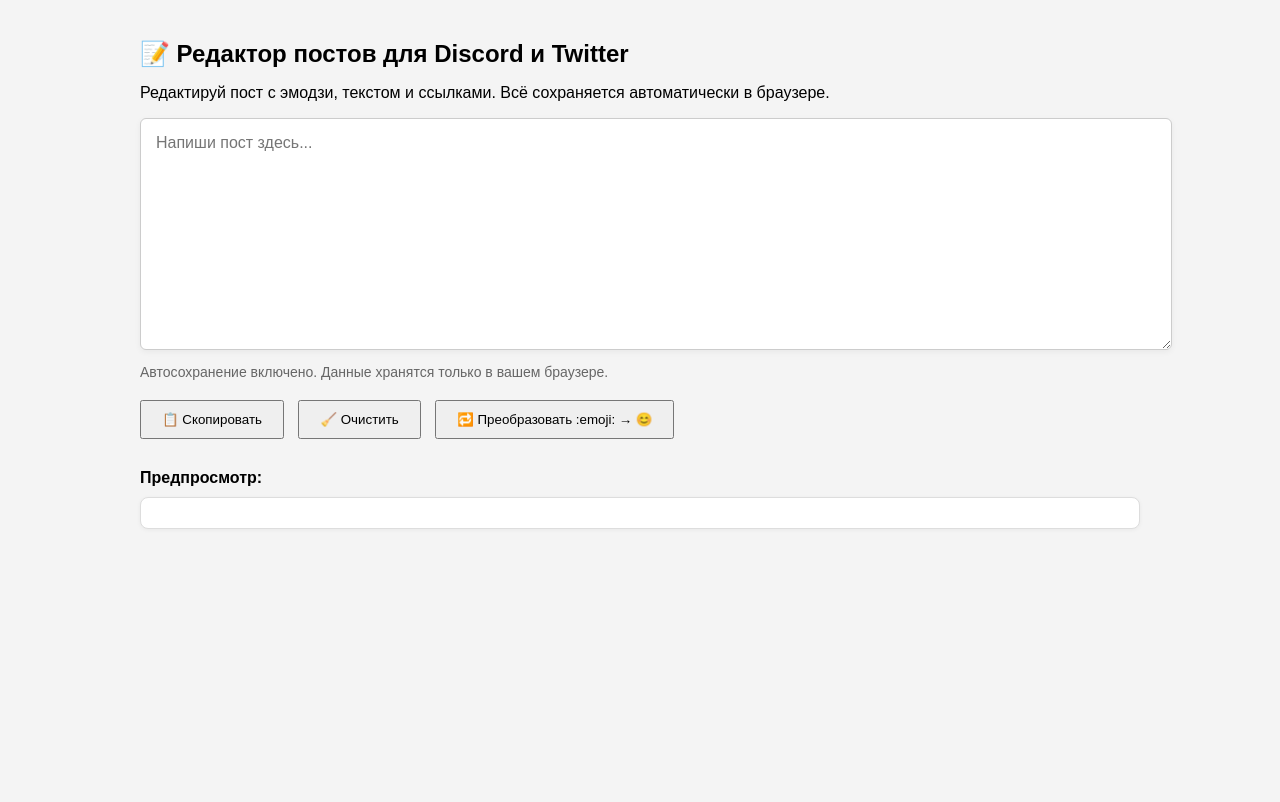
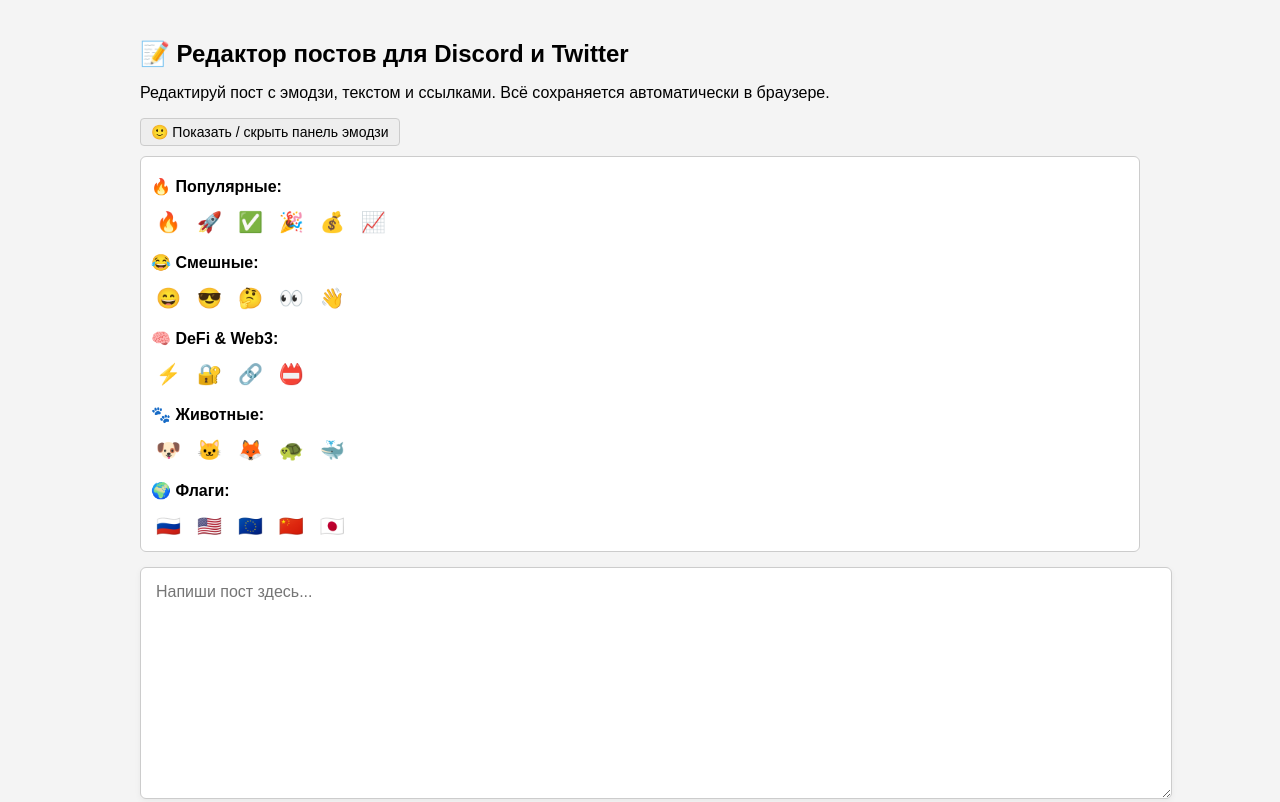
Before and after one commit to polaks/post-editor, a plain HTML site: page index.html in a window 1280 px wide. Shown: the top 802 px of the page. Drawn offline with Linux system fonts and the light colour scheme.

Commit message:
index.html

```diff
--- a/index.html
+++ b/index.html
@@ -52,11 +52,77 @@
       margin-top: 20px;
       font-weight: bold;
     }
+    .emoji-panel {
+      background: #fff;
+      border: 1px solid #ccc;
+      border-radius: 6px;
+      padding: 10px;
+      margin-bottom: 15px;
+      font-size: 20px;
+      display: flex;
+      flex-wrap: wrap;
+      gap: 6px;
+    }
+    .emoji-panel span {
+      cursor: pointer;
+      padding: 3px 5px;
+    }
+    .emoji-category {
+      width: 100%;
+      margin: 10px 0 5px;
+      font-weight: bold;
+      font-size: 16px;
+    }
+    .toggle-button {
+      background-color: #eee;
+      border: 1px solid #ccc;
+      padding: 5px 10px;
+      font-size: 14px;
+      border-radius: 4px;
+      cursor: pointer;
+      margin-bottom: 10px;
+    }
   </style>
 </head>
 <body>
   <h2>📝 Редактор постов для Discord и Twitter</h2>
   <p>Редактируй пост с эмодзи, текстом и ссылками. Всё сохраняется автоматически в браузере.</p>
+
+  <button class="toggle-button" onclick="toggleEmojiPanel()">🙂 Показать / скрыть панель эмодзи</button>
+
+  <div class="emoji-panel" id="emojiPanel">
+    <div class="emoji-category">🔥 Популярные:</div>
+    <span onclick="insertEmoji('🔥')">🔥</span>
+    <span onclick="insertEmoji('🚀')">🚀</span>
+    <span onclick="insertEmoji('✅')">✅</span>
+    <span onclick="insertEmoji('🎉')">🎉</span>
+    <span onclick="insertEmoji('💰')">💰</span>
+    <span onclick="insertEmoji('📈')">📈</span>
+    <div class="emoji-category">😂 Смешные:</div>
+    <span onclick="insertEmoji('😄')">😄</span>
+    <span onclick="insertEmoji('😎')">😎</span>
+    <span onclick="insertEmoji('🤔')">🤔</span>
+    <span onclick="insertEmoji('👀')">👀</span>
+    <span onclick="insertEmoji('👋')">👋</span>
+    <div class="emoji-category">🧠 DeFi & Web3:</div>
+    <span onclick="insertEmoji('⚡')">⚡</span>
+    <span onclick="insertEmoji('🔐')">🔐</span>
+    <span onclick="insertEmoji('🔗')">🔗</span>
+    <span onclick="insertEmoji('📛')">📛</span>
+    <div class="emoji-category">🐾 Животные:</div>
+    <span onclick="insertEmoji('🐶')">🐶</span>
+    <span onclick="insertEmoji('🐱')">🐱</span>
+    <span onclick="insertEmoji('🦊')">🦊</span>
+    <span onclick="insertEmoji('🐢')">🐢</span>
+    <span onclick="insertEmoji('🐳')">🐳</span>
+    <div class="emoji-category">🌍 Флаги:</div>
+    <span onclick="insertEmoji('🇷🇺')">🇷🇺</span>
+    <span onclick="insertEmoji('🇺🇸')">🇺🇸</span>
+    <span onclick="insertEmoji('🇪🇺')">🇪🇺</span>
+    <span onclick="insertEmoji('🇨🇳')">🇨🇳</span>
+    <span onclick="insertEmoji('🇯🇵')">🇯🇵</span>
+  </div>
+
   <textarea id="editor" placeholder="Напиши пост здесь..."></textarea>
   <div class="info">Автосохранение включено. Данные хранятся только в вашем браузере.</div>
   <button onclick="copyEditor()">📋 Скопировать</button>
@@ -69,26 +135,15 @@
   <script>
     const editor = document.getElementById('editor');
     const preview = document.getElementById('preview');
+    const emojiPanel = document.getElementById('emojiPanel');
     const editorKey = 'postEditorContent';
 
     const emojiMap = {
-      ':bell:': '🔔',
-      ':name_badge:': '📛',
-      ':link:': '🔗',
-      ':closed_lock_with_key:': '🔐',
-      ':white_check_mark:': '✅',
-      ':new:': '🆕',
-      ':fire:': '🔥',
-      ':eyes:': '👀',
-      ':star:': '⭐',
-      ':rocket:': '🚀',
-      ':chart_with_upwards_trend:': '📈',
-      ':warning:': '⚠️',
-      ':tada:': '🎉',
-      ':moneybag:': '💰',
-      ':thinking_face:': '🤔',
-      ':smile:': '😄',
-      ':wave:': '👋'
+      ':bell:': '🔔', ':name_badge:': '📛', ':link:': '🔗', ':closed_lock_with_key:': '🔐',
+      ':white_check_mark:': '✅', ':new:': '🆕', ':fire:': '🔥', ':eyes:': '👀',
+      ':star:': '⭐', ':rocket:': '🚀', ':chart_with_upwards_trend:': '📈',
+      ':warning:': '⚠️', ':tada:': '🎉', ':moneybag:': '💰', ':thinking_face:': '🤔',
+      ':smile:': '😄', ':wave:': '👋'
     };
 
     function updatePreview() {
@@ -104,6 +159,21 @@
       editor.value = text;
       localStorage.setItem(editorKey, text);
       updatePreview();
+    }
+
+    function insertEmoji(emoji) {
+      const start = editor.selectionStart;
+      const end = editor.selectionEnd;
+      const text = editor.value;
+      editor.value = text.slice(0, start) + emoji + text.slice(end);
+      editor.focus();
+      editor.selectionStart = editor.selectionEnd = start + emoji.length;
+      localStorage.setItem(editorKey, editor.value);
+      updatePreview();
+    }
+
+    function toggleEmojiPanel() {
+      emojiPanel.style.display = emojiPanel.style.display === 'none' ? 'flex' : 'none';
     }
 
     window.addEventListener('DOMContentLoaded', () => {
```
